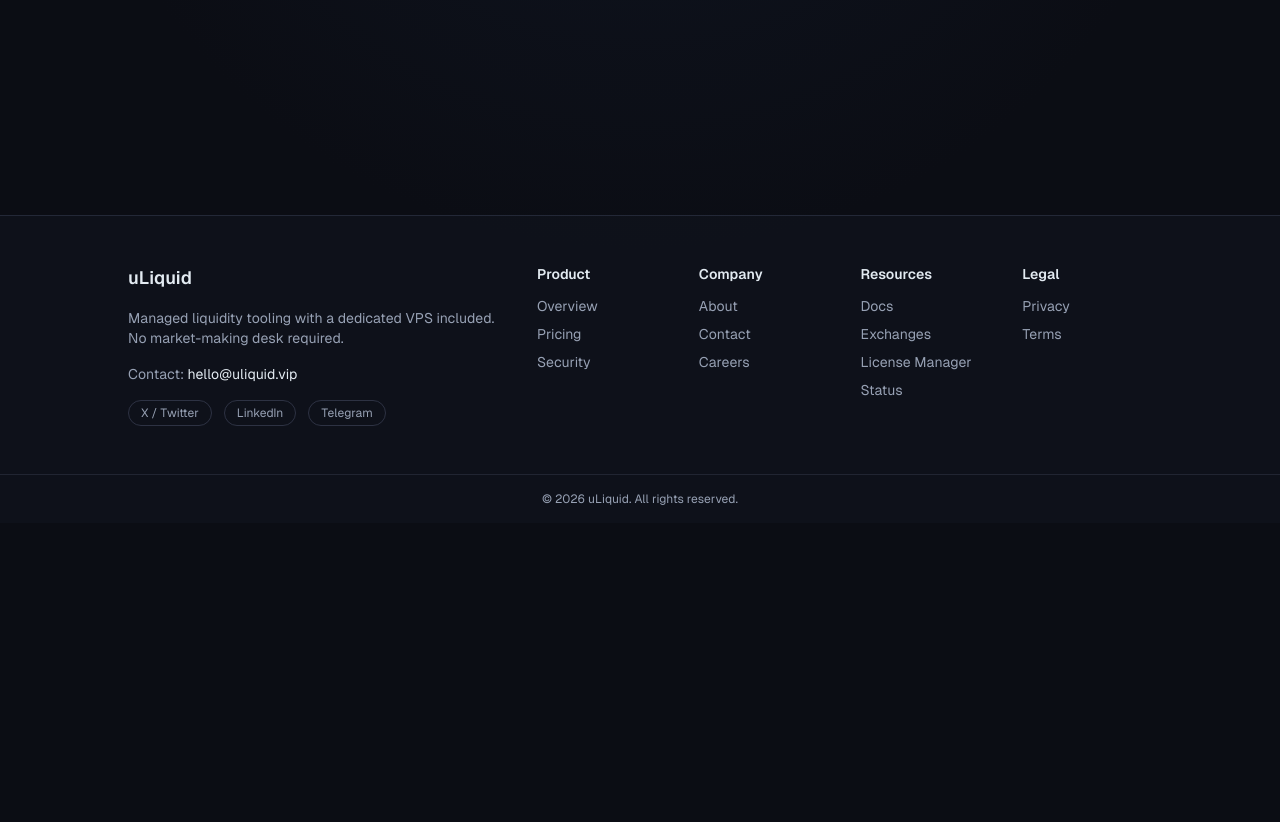
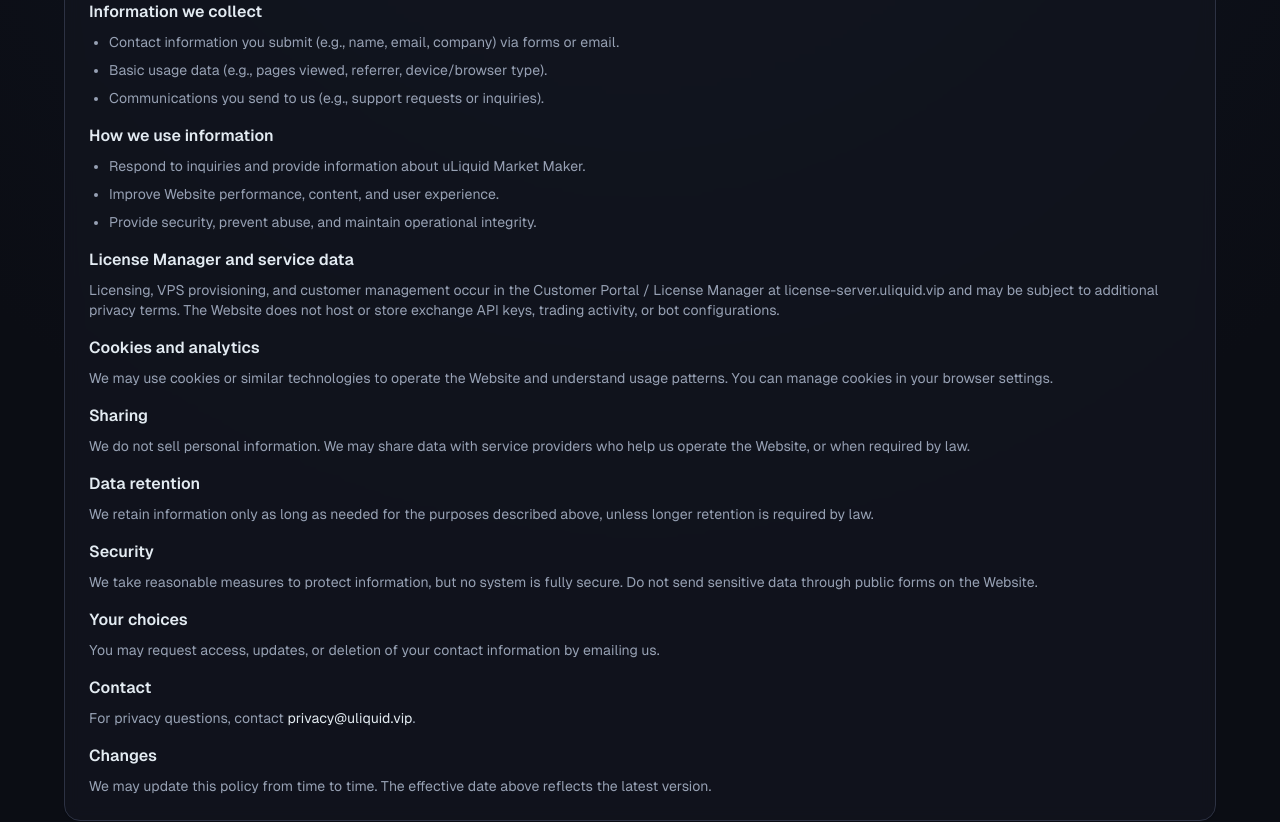
Before and after one commit to Mario1480/uliquid-site, a Next.js app: page /privacy in a window 1280 px wide. Shown: the part 340-1162 px from the top of the page. Before the commit the page ends 863 px from the top, so only its background shows below. Built offline with nearby package versions, Linux system fonts and the light colour scheme.

Commit message:
Update page.tsx

```diff
--- a/src/app/privacy/page.tsx
+++ b/src/app/privacy/page.tsx
@@ -6,9 +6,94 @@
     <Section className="pt-20">
       <Card>
         <h1 className="text-3xl font-semibold text-text">Privacy Policy</h1>
-        <p className="mt-4 text-sm text-muted">
-          Placeholder privacy policy. Replace with legal copy for uliquid.vip.
+        <p className="mt-4 text-sm text-muted">Effective date: January 24, 2026</p>
+        <p className="mt-6 text-sm text-muted">
+          This Privacy Policy explains how uLiquid (“we,” “us,” “our”) collects and uses information on
+          uliquid.vip (the “Website”). The Website is a marketing site. Customer account actions, licensing,
+          and VPS details are managed in the Customer Portal / License Manager at license-server.uliquid.vip.
         </p>
+
+        <div className="mt-6 space-y-4 text-sm text-muted">
+          <div>
+            <h2 className="text-base font-semibold text-text">Information we collect</h2>
+            <ul className="mt-2 list-disc space-y-2 pl-5">
+              <li>Contact information you submit (e.g., name, email, company) via forms or email.</li>
+              <li>Basic usage data (e.g., pages viewed, referrer, device/browser type).</li>
+              <li>Communications you send to us (e.g., support requests or inquiries).</li>
+            </ul>
+          </div>
+
+          <div>
+            <h2 className="text-base font-semibold text-text">How we use information</h2>
+            <ul className="mt-2 list-disc space-y-2 pl-5">
+              <li>Respond to inquiries and provide information about uLiquid Market Maker.</li>
+              <li>Improve Website performance, content, and user experience.</li>
+              <li>Provide security, prevent abuse, and maintain operational integrity.</li>
+            </ul>
+          </div>
+
+          <div>
+            <h2 className="text-base font-semibold text-text">License Manager and service data</h2>
+            <p className="mt-2">
+              Licensing, VPS provisioning, and customer management occur in the Customer Portal / License Manager
+              at license-server.uliquid.vip and may be subject to additional privacy terms. The Website does not
+              host or store exchange API keys, trading activity, or bot configurations.
+            </p>
+          </div>
+
+          <div>
+            <h2 className="text-base font-semibold text-text">Cookies and analytics</h2>
+            <p className="mt-2">
+              We may use cookies or similar technologies to operate the Website and understand usage patterns.
+              You can manage cookies in your browser settings.
+            </p>
+          </div>
+
+          <div>
+            <h2 className="text-base font-semibold text-text">Sharing</h2>
+            <p className="mt-2">
+              We do not sell personal information. We may share data with service providers who help us operate
+              the Website, or when required by law.
+            </p>
+          </div>
+
+          <div>
+            <h2 className="text-base font-semibold text-text">Data retention</h2>
+            <p className="mt-2">
+              We retain information only as long as needed for the purposes described above, unless longer
+              retention is required by law.
+            </p>
+          </div>
+
+          <div>
+            <h2 className="text-base font-semibold text-text">Security</h2>
+            <p className="mt-2">
+              We take reasonable measures to protect information, but no system is fully secure. Do not send
+              sensitive data through public forms on the Website.
+            </p>
+          </div>
+
+          <div>
+            <h2 className="text-base font-semibold text-text">Your choices</h2>
+            <p className="mt-2">
+              You may request access, updates, or deletion of your contact information by emailing us.
+            </p>
+          </div>
+
+          <div>
+            <h2 className="text-base font-semibold text-text">Contact</h2>
+            <p className="mt-2">
+              For privacy questions, contact <span className="text-text">privacy@uliquid.vip</span>.
+            </p>
+          </div>
+
+          <div>
+            <h2 className="text-base font-semibold text-text">Changes</h2>
+            <p className="mt-2">
+              We may update this policy from time to time. The effective date above reflects the latest version.
+            </p>
+          </div>
+        </div>
       </Card>
     </Section>
   );
```
